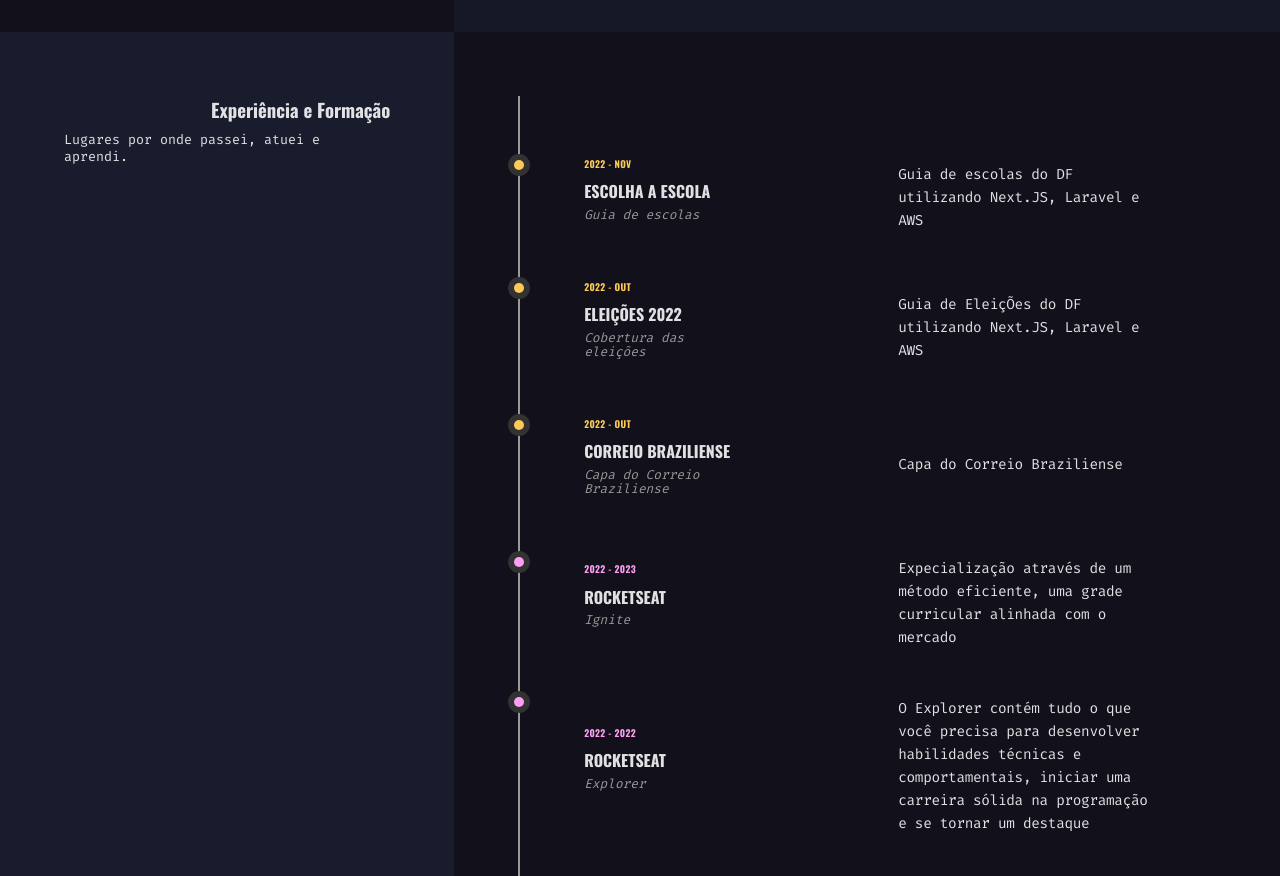
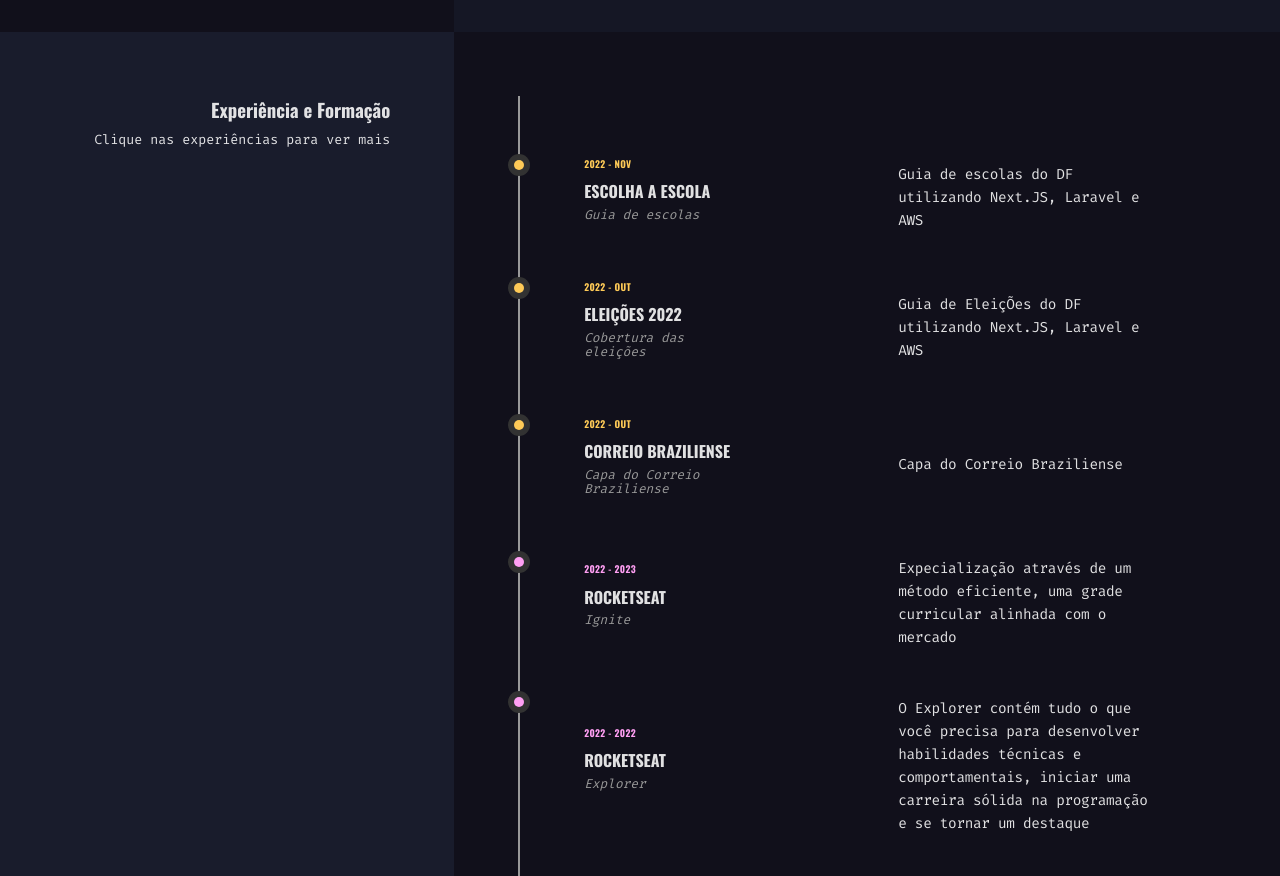
Before and after one commit to GuilhermeAugustodSD/portifolio, a Next.js app: page / in a window 1280 px wide. Shown: the part 2560-3436 px from the top of the page. Built offline with nearby package versions, Linux system fonts and the light colour scheme; no server answers.

Commit message:
Change text

```diff
--- a/pages/index.js
+++ b/pages/index.js
@@ -241,7 +241,7 @@ export default function Home() {
         <section id="expirience">
           <HeaderSection
             title={ language == "BR" ? "Experiência e Formação" : "Professional Experience and Education"}
-            desc={language == "BR" ? "Lugares por onde passei, atuei e aprendi." : ""}
+            desc={language == "BR" ? "Clique nas experiências para ver mais" : "Click on experince's name to see more"}
             classTemplate={`${styles.col}`}
           />
 
```
